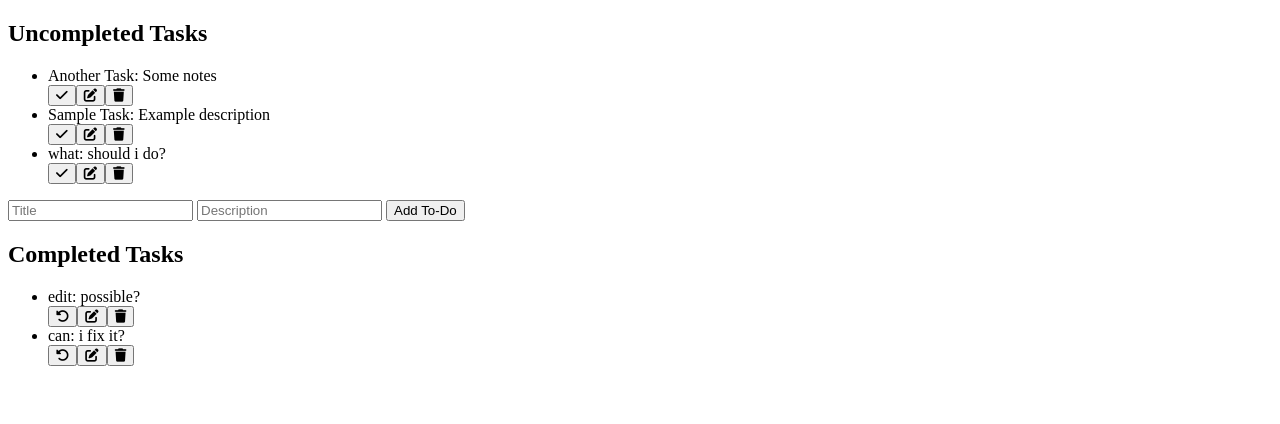
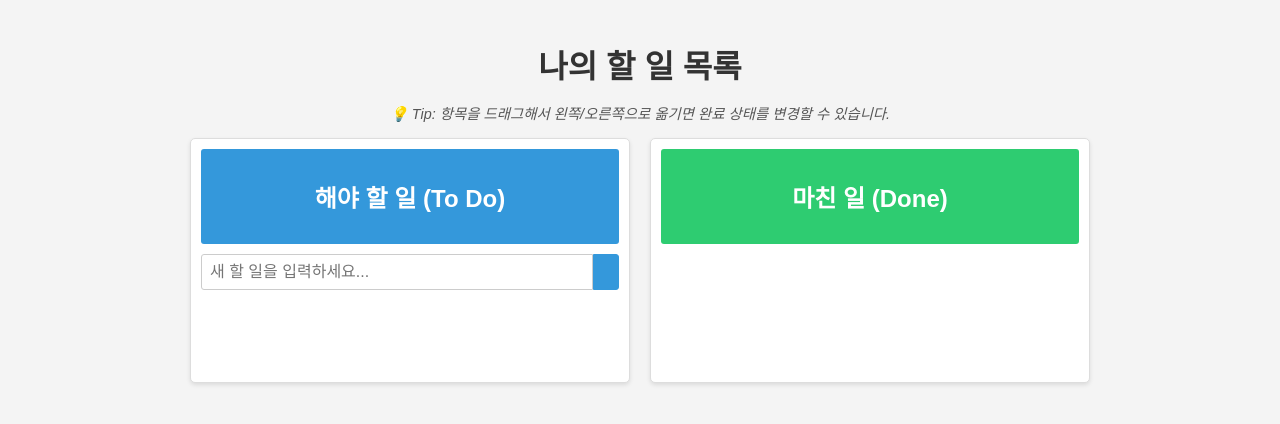
Before and after one commit to kyuhyunglee/FastApi-Todos, a FastAPI app: page / in a window 1280 px wide. Shown: the top 424 px of the page. Run offline with FastAPI, Linux system fonts and the light colour scheme; some libraries are stand-ins or nearby versions.

Commit message:
Feat:template update Design

```diff
--- a/fastapi-app/templates/index.html
+++ b/fastapi-app/templates/index.html
@@ -1,177 +1,196 @@
-<!-- templates/index.html -->
 <!DOCTYPE html>
-<html lang="en">
+<html lang="ko">
 <head>
   <meta charset="UTF-8" />
   <meta name="viewport" content="width=device-width, initial-scale=1.0" />
-  <title>To-Do List</title>
-  <link
-    rel="stylesheet"
-    href="https://cdnjs.cloudflare.com/ajax/libs/font-awesome/6.5.0/css/all.min.css"
-    integrity="sha512-…"
-    crossorigin="anonymous"
-    referrerpolicy="no-referrer"
-  />
+  <title>To-Do App</title>
+  <!-- FontAwesome for icons -->
+  <script src="https://kit.fontawesome.com/your-kit-code.js" crossorigin="anonymous"></script>
   <style>
-    /* (생략) 기존 스타일 그대로 */
+    /* 전체 페이지 스타일 */
+    body {
+      margin: 0;
+      padding: 20px;
+      font-family: Arial, sans-serif;
+      background: #f4f4f4;
+      color: #333;
+    }
+    h1 {
+      text-align: center;
+      margin-bottom: 15px;
+    }
+    .hint {
+      margin-bottom: 15px;
+      font-size: 0.9em;
+      font-style: italic;
+      color: #555;
+      text-align: center;
+    }
+
+    /* 두 칼럼 레이아웃 */
+    .board {
+      display: flex;
+      flex-wrap: wrap;
+      justify-content: space-between;
+      gap: 20px;
+      max-width: 900px;
+      margin: 0 auto;
+    }
+    .column {
+      flex: 1 1 45%;
+      background: #fff;
+      border: 1px solid #ddd;
+      border-radius: 5px;
+      padding: 10px;
+      box-shadow: 0 2px 4px rgba(0,0,0,0.1);
+      min-width: 280px;
+    }
+    .column-header {
+      background: #3498db;
+      color: #fff;
+      padding: 10px;
+      border-radius: 3px;
+      text-align: center;
+      margin-bottom: 10px;
+    }
+    #done-column .column-header {
+      background: #2ecc71;
+    }
+
+    /* 새 항목 추가 영역 */
+    .add-task {
+      display: flex;
+      margin-bottom: 10px;
+    }
+    .add-task input {
+      flex: 1;
+      padding: 8px;
+      font-size: 1em;
+      border: 1px solid #ccc;
+      border-radius: 3px 0 0 3px;
+    }
+    .add-task button {
+      padding: 8px 12px;
+      border: 1px solid #3498db;
+      background: #3498db;
+      color: #fff;
+      font-size: 1em;
+      border-radius: 0 3px 3px 0;
+      cursor: pointer;
+    }
+    .add-task button:hover {
+      background: #2980b9;
+    }
+
+    /* 할 일 카드 스타일 */
+    .task-list {
+      list-style: none;
+      padding: 0;
+      min-height: 50px;
+    }
+    .task {
+      background: #fafafa;
+      border: 1px solid #ccc;
+      border-radius: 4px;
+      padding: 8px 12px;
+      margin-bottom: 8px;
+      cursor: move;
+      transition: background 0.2s, transform 0.2s;
+      display: flex;
+      justify-content: space-between;
+      align-items: center;
+    }
+    .task:hover {
+      background: #f0f8ff;
+      transform: scale(1.02);
+    }
+
+    /* 반응형: 화면 작아지면 세로 스택 */
+    @media (max-width: 600px) {
+      .board {
+        flex-direction: column;
+      }
+      .column {
+        width: 100%;
+      }
+    }
   </style>
 </head>
 <body>
-  <div class="box">
-    <h2>Uncompleted Tasks</h2>
-    <ul id="uncompleted-list"></ul>
-    <form id="todo-form">
-      <input type="text" id="title" placeholder="Title" required />
-      <input type="text" id="description" placeholder="Description" required />
-      <button type="submit">Add To-Do</button>
-    </form>
-  </div>
 
-  <div class="box">
-    <h2>Completed Tasks</h2>
-    <ul id="completed-list"></ul>
+  <h1>나의 할 일 목록</h1>
+  <p class="hint">💡 Tip: 항목을 드래그해서 왼쪽/오른쪽으로 옮기면 완료 상태를 변경할 수 있습니다.</p>
+
+  <div class="board">
+    <!-- To Do 칼럼 -->
+    <div class="column" id="todo-column">
+      <div class="column-header">
+        <h2>해야 할 일 (To Do)</h2>
+      </div>
+      <div class="add-task">
+        <input type="text" id="new-task" placeholder="새 할 일을 입력하세요..." />
+        <button id="add-btn"><i class="fas fa-plus"></i></button>
+      </div>
+      <ul class="task-list" id="todoList" ondragover="allowDrop(event)" ondrop="drop(event)"></ul>
+    </div>
+
+    <!-- Done 칼럼 -->
+    <div class="column" id="done-column">
+      <div class="column-header">
+        <h2>마친 일 (Done)</h2>
+      </div>
+      <ul class="task-list" id="doneList" ondragover="allowDrop(event)" ondrop="drop(event)"></ul>
+    </div>
   </div>
 
   <script>
-    let todosData = [];
-    let draggingItem = null;
-
-    // drag & drop helpers
-    function isBefore(el1, el2) {
-      if (el2.parentNode === el1.parentNode) {
-        for (let cur = el1.previousSibling; cur; cur = cur.previousSibling) {
-          if (cur === el2) return true;
-        }
-      }
-      return false;
+    // 드래그 앤 드롭 핸들러
+    function allowDrop(ev) {
+      ev.preventDefault();
+    }
+    function drag(ev) {
+      ev.dataTransfer.setData("text", ev.target.id);
+    }
+    function drop(ev) {
+      ev.preventDefault();
+      const data = ev.dataTransfer.getData("text");
+      const task = document.getElementById(data);
+      const list = ev.target.closest('.task-list');
+      if (list) list.appendChild(task);
     }
 
-    function dragStart(e) {
-      e.dataTransfer.effectAllowed = 'move';
-      e.dataTransfer.setData('text/plain', '');
-      draggingItem = e.currentTarget;
+    // 새 할 일 추가
+    document.getElementById('add-btn').onclick = () => {
+      const input = document.getElementById('new-task');
+      const text = input.value.trim();
+      if (!text) return;
+      const id = 'task' + Date.now();
+      const li = document.createElement('li');
+      li.className = 'task';
+      li.id = id;
+      li.draggable = true;
+      li.ondragstart = drag;
+      li.innerHTML = `
+        <span>${text}</span>
+        <div>
+          <button onclick="markDone('${id}')"><i class="fas fa-check"></i></button>
+          <button onclick="deleteTask('${id}')"><i class="fas fa-trash"></i></button>
+        </div>`;
+      document.getElementById('todoList').appendChild(li);
+      input.value = '';
+    };
+
+    // 완료 표시
+    function markDone(id) {
+      const el = document.getElementById(id);
+      document.getElementById('doneList').appendChild(el);
     }
+    // 삭제
+    function deleteTask(id) {
+      const el = document.getElementById(id);
+      el && el.remove();
+    }
+  </script>
 
-    function dragOver(e) {
-      e.preventDefault();
-      const tgt = e.currentTarget;
-      if (tgt === draggingItem) return;
-      if (isBefore(draggingItem, tgt)) {
-        tgt.parentNode.insertBefore(draggingItem, tgt);
-      } else {
-        tgt.parentNode.insertBefore(draggingItem, tgt.nextSibling);
-      }
-    }
-
-    async function dragEnd(e) {
-      const item = e.currentTarget;
-      const prev = item.previousSibling, next = item.nextSibling;
-      let newP;
-      if (prev) {
-        newP = next
-          ? (parseFloat(prev.dataset.priority) + parseFloat(next.dataset.priority)) / 2
-          : parseFloat(prev.dataset.priority) + 1;
-      } else {
-        newP = next
-          ? parseFloat(next.dataset.priority) / 2
-          : parseFloat(item.dataset.priority) || 1;
-      }
-
-      if (newP !== parseFloat(item.dataset.priority)) {
-        await fetch(`/todos/${item.dataset.id}/priority`, {
-          method: 'PATCH',
-          headers: { 'Content-Type': 'application/json' },
-          body: JSON.stringify({ priority: newP })
-        });
-      }
-      fetchTodos();
-      draggingItem = null;
-    }
-
-    // 기본 CRUD
-    async function fetchTodos() {
-      const res = await fetch('/todos');
-      todosData = await res.json();
-      renderTodos(todosData);
-    }
-
-    function renderTodos(list) {
-      const uList = document.getElementById('uncompleted-list');
-      const cList = document.getElementById('completed-list');
-      uList.innerHTML = ''; cList.innerHTML = '';
-
-      const uncompleted = list.filter(t => !t.completed)
-                              .sort((a,b) => a.priority - b.priority);
-      const completed   = list.filter(t => t.completed);
-
-      uncompleted.forEach(t => addItem(uList, t));
-      completed.forEach(t => addItem(cList, t));
-    }
-
-    function addItem(container, t) {
-      const li = document.createElement('li');
-      li.className = 'todo-item' + (t.completed ? ' completed' : '');
-      li.dataset.id = t.id;
-      li.dataset.priority = t.priority;
-      if (!t.completed) {
-        li.setAttribute('draggable', 'true');
-        li.addEventListener('dragstart', dragStart);
-        li.addEventListener('dragover',  dragOver);
-        li.addEventListener('dragend',   dragEnd);
-      }
-      // 안전하게 textContent 사용
-      const span = document.createElement('span');
-      span.textContent = `${t.title}: ${t.description}`;
-      li.appendChild(span);
-
-      const btnWrap = document.createElement('div');
-      // toggle
-      const btnToggle = document.createElement('button');
-      btnToggle.innerHTML = `<i class="fas ${t.completed ? 'fa-rotate-left' : 'fa-check'}"></i>`;
-      btnToggle.onclick = () => fetch(`/todos/${t.id}/toggle`, { method: 'PATCH' }).then(fetchTodos);
-      btnWrap.appendChild(btnToggle);
-      // edit
-      const btnEdit = document.createElement('button');
-      btnEdit.innerHTML = `<i class="fas fa-edit"></i>`;
-      btnEdit.onclick = async () => {
-        const nt = prompt('Edit Title:', t.title);
-        const nd = prompt('Edit Description:', t.description);
-        if (nt && nd) {
-          await fetch(`/todos/${t.id}`, {
-            method: 'PUT',
-            headers: { 'Content-Type': 'application/json' },
-            body: JSON.stringify({ ...t, title: nt, description: nd })
-          });
-          fetchTodos();
-        }
-      };
-      btnWrap.appendChild(btnEdit);
-      // delete
-      const btnDel = document.createElement('button');
-      btnDel.className = 'delete-btn';
-      btnDel.innerHTML = `<i class="fas fa-trash"></i>`;
-      btnDel.onclick = () => fetch(`/todos/${t.id}`, { method: 'DELETE' }).then(fetchTodos);
-      btnWrap.appendChild(btnDel);
-
-      li.appendChild(btnWrap);
-      container.appendChild(li);
-    }
-
-    // form submit
-    document.getElementById('todo-form').addEventListener('submit', async e => {
-      e.preventDefault();
-      const title = e.target.title.value;
-      const desc  = e.target.description.value;
-      await fetch('/todos', {
-        method: 'POST',
-        headers: { 'Content-Type': 'application/json' },
-        body: JSON.stringify({ title, description: desc })
-      });
-      e.target.reset();
-      fetchTodos();
-    });
-
-    fetchTodos();
-  </script>
 </body>
 </html>
--- a/fastapi-app/todo.json
+++ b/fastapi-app/todo.json
@@ -3,7 +3,7 @@
         "id": "550e8400-e29b-41d4-a716-446655440000",
         "title": "Sample Task",
         "description": "Example description",
-        "completed": false,
+        "completed": true,
         "priority": 1.0
     },
     {
```
